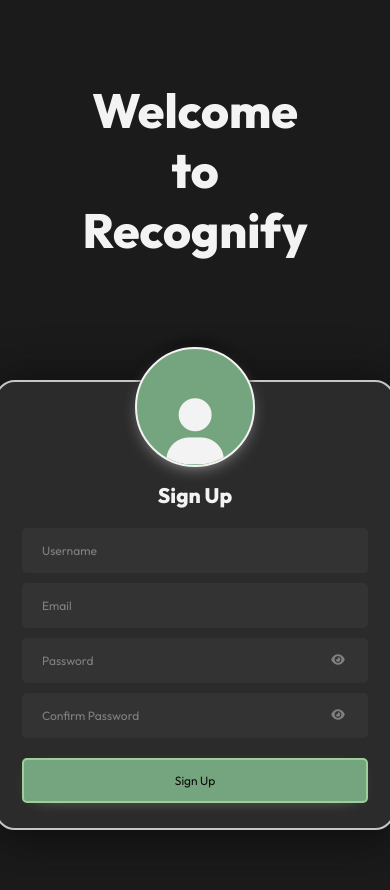
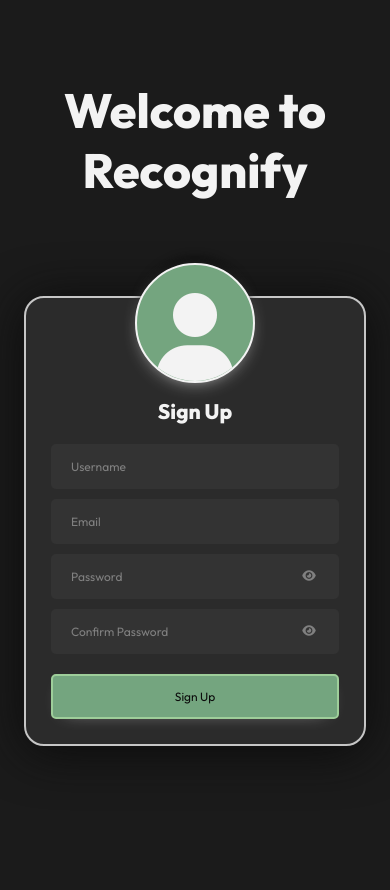
Before and after one commit to mkminek11/Recognify, a Flask app: page /auth/signup in a window 390 px wide. After the commit the page ends 746 px from the top, so only its background shows below. Run offline with Flask 3, Linux system fonts and the light colour scheme; some libraries are stand-ins or nearby versions.

Commit message:
Smaller cards on mobile

```diff
--- a/static/css/auth.css
+++ b/static/css/auth.css
@@ -1,6 +1,6 @@
 body {
-    gap: 120px;
-    padding: 80px 100px 60px;
+    gap: 8rem;
+    padding: 80px 2rem 60px;
 }
 
 .title {
@@ -11,6 +11,7 @@ body {
 .form-container {
     background-color: var(--c-grey7);
     width: 400px;
+    max-width: 100%;
     padding: 100px 25px 25px;
     border-radius: 20px;
     border: 2px solid var(--c-grey3);
@@ -57,6 +58,6 @@ body {
 
     & i {
         color: var(--c-white);
-        font-size: 5.5rem;
+        font-size: 88px;
     }
 }
--- a/static/css/style.css
+++ b/static/css/style.css
@@ -193,8 +193,8 @@ h3 {
     overflow-x: auto;
 
     & .card {
-        width: 200px;
-        height: 240px;
+        width: 12.5rem;
+        height: 15rem;
         border-radius: 15px;
         background-image: linear-gradient(to bottom, transparent, var(--c-black-50));
         border: 2px solid var(--c-grey3);
--- a/templates/index.html
+++ b/templates/index.html
@@ -13,7 +13,7 @@ Args:
 
         <section class="hero">
             <div class="hero-text">
-                <h2>Learn to Recognize & Identify</h2>
+                <h2 style="text-align: left">Learn to Recognize & Identify</h2>
                 <p>
                     Recognify is a tool to help you learn to recognize and identify various subjects through spaced
                     repetition flashcards. Create your own sets of flashcards or explore existing ones to enhance your
```
